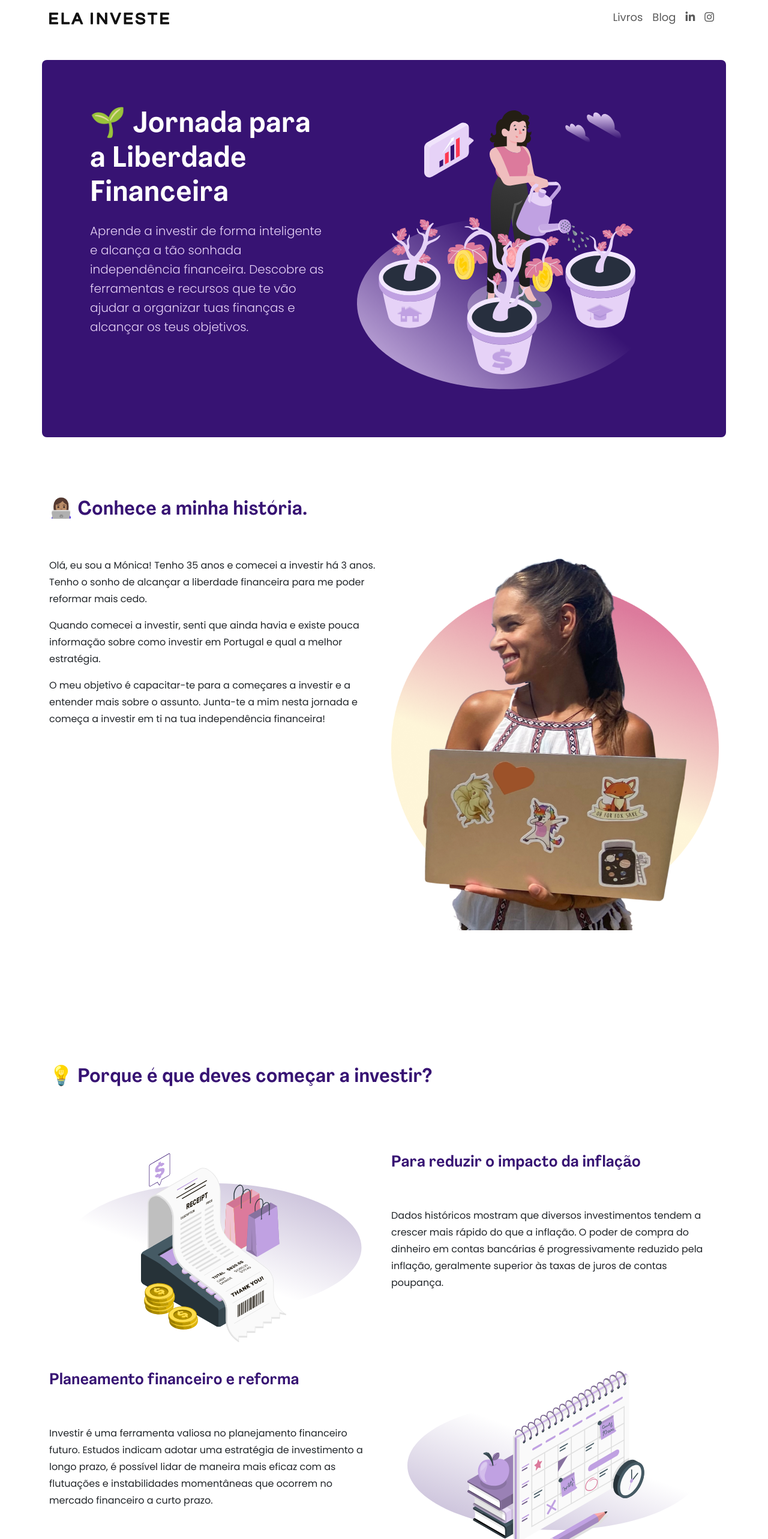
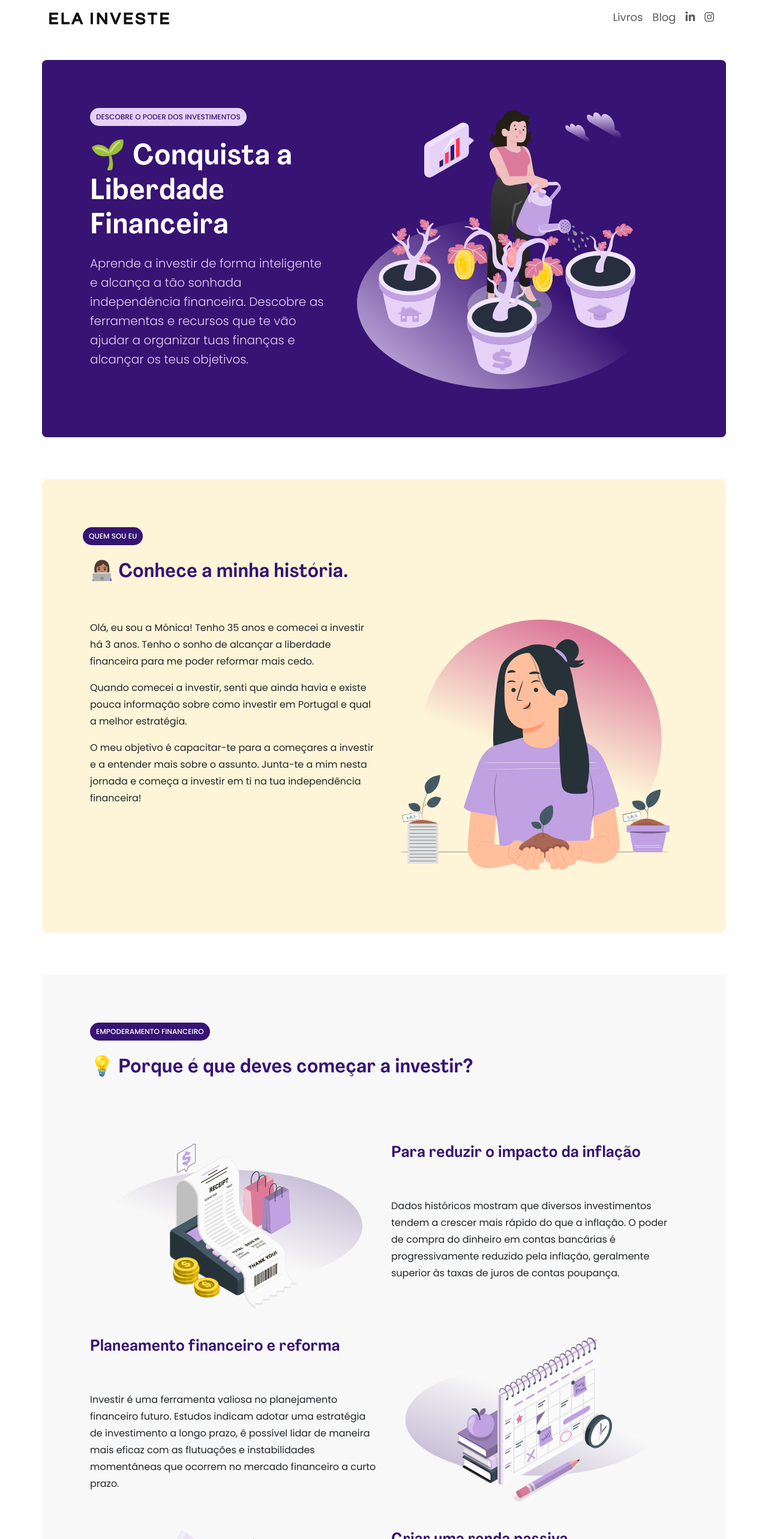
Before and after one commit to MonicaFidalgo/elainveste, a React (Create React App) app: page / in a window 1280 px wide. Shown: the top 2566 px of the page at 60% size. Built offline with nearby package versions, Linux system fonts and the light colour scheme.

Commit message:
add background color and image

```diff
--- a/src/components/NavBar/index.js
+++ b/src/components/NavBar/index.js
@@ -44,12 +44,14 @@ const NavBarComponent = () => {
             <Nav.Link
               as={Link}
               to="https://www.linkedin.com/company/elainveste/"
+              target="_blank"
             >
               <i className="fa-brands fa-linkedin-in"></i>
             </Nav.Link>
             <Nav.Link
               as={Link}
-              to="https://www.instagram.com/elainveste.oficial/"
+              to="https://www.instagram.com/elainveste.pt/"
+              target="_blank"
             >
               <i className="fa-brands fa-instagram"></i>
             </Nav.Link>
--- a/src/index.css
+++ b/src/index.css
@@ -5,6 +5,7 @@
   --color-primary: #371373;
   --color-secondary: #fef5d8;
   --color-tertiary: #e6d2f7;
+  --color-quartenary: #f8f8f8;
   --bs-nav-link-font-size: 18px;
   --bs-nav-link-color: black;
   --heading-color: var(--color-primary);
@@ -56,6 +57,24 @@ p {
   border-radius: 8px;
 }
 
+.bg-2 {
+  padding: 80px;
+  background-color: var(--color-secondary);
+  border-radius: 8px;
+}
+
+.bg-3 {
+  padding: 80px;
+  background-color: var(--color-tertiary);
+  border-radius: 8px;
+}
+
+.bg-4 {
+  padding: 80px;
+  background-color: var(--color-quartenary);
+  border-radius: 8px;
+}
+
 .mb-70 {
   margin-bottom: 70px;
 }
@@ -75,10 +94,9 @@ p {
 }
 
 .quote-card {
-  background-color: #f8f8f8;
+  background-color: var(--color-quartenary);
   border-radius: 10px;
-  padding: 20px 10px;
-  margin-top: 50px;
+  padding: 80px;
 }
 
 .quote-card h3 {
@@ -101,10 +119,6 @@ p {
 .py-100 {
   padding-top: 100px;
   padding-bottom: 100px;
-}
-
-.bg-3 {
-  background-color: #df7db0;
 }
 
 .navbar-component {
@@ -149,6 +163,23 @@ p {
   line-height: 32px;
   font-weight: 700;
   margin-bottom: 58px;
+}
+
+.heading-label {
+  display: inline-flex;
+  font-weight: 500;
+  font-size: 12px;
+  padding: 2px 10px;
+  text-transform: uppercase;
+  color: white;
+  background-color: var(--color-primary);
+  border-radius: 20px;
+  max-width: fit-content;
+}
+
+.bg-1 .heading-label {
+  color: var(--color-primary);
+  background-color: var(--color-tertiary);
 }
 
 /* BUTTONS */
@@ -230,6 +261,10 @@ p {
 
 .icon-wrapper {
   display: flex;
+}
+
+.icon-wrapper img {
+  max-width: 100%;
 }
 
 .checked {
--- a/src/pages/Home/index.js
+++ b/src/pages/Home/index.js
@@ -1,6 +1,6 @@
 import React from "react";
 import { Container, Row, Col } from "react-bootstrap";
-import monica from "../../assets/elainveste-monica-fidalgo.png";
+import monica from "../../assets/sobre-mim.svg";
 import elainveste from "../../assets/ela-investe-hero.svg";
 import inflation from "../../assets/inflation.svg";
 import planning from "../../assets/financingplan.svg";
@@ -11,11 +11,14 @@ import orçamentomensal from "../../assets/el-investe-orcamento-mensal.png";
 const Home = () => {
   return (
     <main>
-      <Container className="bg-1 mt-70">
+      <Container className="bg-1 mb-70">
         <Row>
           <Col lg={5}>
+            <label className="heading-label mb-4">
+              Descobre o poder dos investimentos
+            </label>
             <h1 className="banner-title mb-3">
-              🌱 Jornada para a Liberdade Financeira
+              🌱 Conquista a Liberdade Financeira
             </h1>
             <h2 className="banner-subtitle">
               Aprende a investir de forma inteligente e alcança a tão sonhada
@@ -29,8 +32,9 @@ const Home = () => {
           </Col>
         </Row>
       </Container>
-      <Container className="py-100 ">
+      <Container className="bg-2 mb-70">
         <Row>
+          <label className="heading-label mb-4">Quem sou eu</label>
           <h2 className="heading">👩🏽‍💻 Conhece a minha história.</h2>
           <Col lg={6}>
             <p>
@@ -55,10 +59,13 @@ const Home = () => {
           </Col>
         </Row>
       </Container>
-      <div className="bg-2">
-        <Container className="py-100 ">
+
+      <Container className="bg-4">
         <Row>
           <Col>
+            <label className="heading-label mb-4">
+              Empoderamento financeiro
+            </label>
             <h2 className="heading ">
               💡 Porque é que deves começar a investir?
             </h2>
@@ -93,8 +100,8 @@ const Home = () => {
               </h4>
               <p>
                 Investir é uma ferramenta valiosa no planejamento financeiro
-                  futuro. Estudos indicam adotar uma estratégia de investimento
-                  a longo prazo, é possível lidar de maneira mais eficaz com as
+                futuro. Estudos indicam adotar uma estratégia de investimento a
+                longo prazo, é possível lidar de maneira mais eficaz com as
                 flutuações e instabilidades momentâneas que ocorrem no mercado
                 financeiro a curto prazo.
               </p>
@@ -125,28 +132,12 @@ const Home = () => {
           </Col>
         </Row>
       </Container>
-      </div>
 
-      <div className="wave-double">
-        <Container className="py-100 text-center quote-card">
+      <Container className="bg-3 mb-70">
         <Row>
-            <Col md={10} className="offset-md-1">
-              <div>
-                <h3>
-                  "As pessoas não decidem o seu futuro, decidem os seus hábitos
-                  e os seus hábitos decidem o seu futuro."
-                </h3>
-                <blockquote>― F. M. Alexander</blockquote>
-              </div>
-            </Col>
-          </Row>
-        </Container>
-      </div>
-      <Container className="py-100">
-        {" "}
-        <Row>
+          <label className="heading-label mb-4">Ofertas para ti</label>
           <h2 className="heading">💰 Inicia a tua Jornada de Investimentos</h2>
-          <Col lg={4} className="offset-lg-2">
+          <Col lg={6}>
             <div className="card">
               <img
                 className="card-img-top"
@@ -170,7 +161,7 @@ const Home = () => {
               </div>
             </div>
           </Col>
-          <Col lg={4}>
+          <Col lg={6}>
             {" "}
             <div className="card">
               <img
@@ -197,21 +188,35 @@ const Home = () => {
           </Col>
         </Row>
       </Container>
-      {/*
-      <div className="bg-3">
-        <Container className="py-100 text-center">
-          {" "}
+
+      {/* <Container className="bg-3">
         <Row>
+          <label className="heading-label mb-4">Recursos premium</label>
+          <h2 className="heading">
+            💰 Desbloqueia o teu Potencial Financeiro!
+          </h2>
           <Col>
-              <h2 className="heading heading-secondary"> Limited time offer</h2>
             <div className="card-buy">
               <h1>19.99</h1>
               <button>Buy Now</button>
             </div>
           </Col>
         </Row>
+      </Container> */}
+
+      <Container className="text-center quote-card mb-70">
+        <Row>
+          <Col md={10} className="offset-md-1">
+            <div>
+              <h3>
+                "As pessoas não decidem o seu futuro, decidem os seus hábitos e
+                os seus hábitos decidem o seu futuro."
+              </h3>
+              <blockquote>― F. M. Alexander</blockquote>
+            </div>
+          </Col>
+        </Row>
       </Container>
-      </div> */}
     </main>
   );
 };
```
Also changed, not shown: src/assets/sobre-mim.svg (added). Lines whose indentation alone changed are shown as unchanged.
